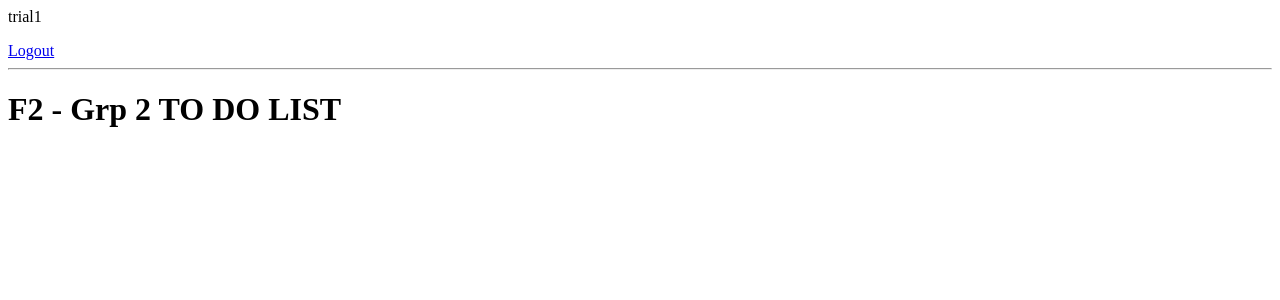
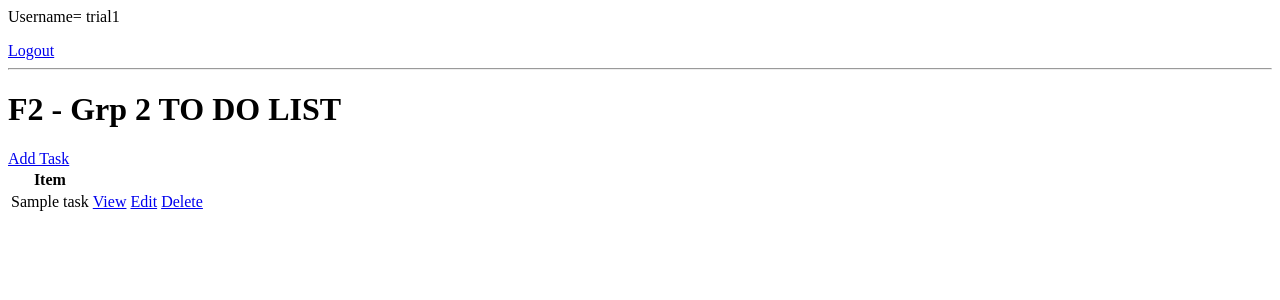
Before and after one commit to proSamik/ToDo_List_Using_Django, a Django app: page / in a window 1280 px wide. Shown: the top 300 px of the page. Run offline with Django 3.2, Linux system fonts and the light colour scheme; a user stored in the database is signed in; tables that the repository leaves empty hold one stand-in row (values such as "Sample post").

Commit message:
Functionality of task page is done

```diff
--- /dev/null
+++ b/base/templates/base/task.html
@@ -0,0 +1 @@
+<h1>Task: {{task}}</h1>
--- a/base/templates/base/task_list.html
+++ b/base/templates/base/task_list.html
@@ -1,7 +1,7 @@
 
 {% if request.user.is_authenticated %}
 
-<p>{{request.user}}</p>
+<p>Username= {{request.user}}</p>
 
 <a href="{% url 'logout' %}">Logout</a>
 
@@ -10,5 +10,29 @@
 
 {% endif %}
 
+
 <hr>
 <h1>F2 - Grp 2 TO DO LIST</h1>
+
+<a href= "{% url 'task-create' %}">Add Task</a>
+
+<table>
+    <tr>
+        <th>Item</th>
+        <th></th>
+        <th></th>
+        <th></th>
+    </tr>
+    {%for task in tasks%}
+    <tr>
+        <td>{{task.title}}</td>
+        <td><a href="{% url 'task' task.id %}">View</a></td>
+
+        <td><a href="{% url 'task-update' task.id %}">Edit</a></td>
+
+        <td><a href="{% url 'task-delete' task.id %}">Delete</a></td>
+    </tr>
+    {% empty %}
+        <h3>No items in list</h3>
+    {% endfor %}
+</table>
--- a/base/urls.py
+++ b/base/urls.py
@@ -1,9 +1,9 @@
 from django.urls import path
-from .views import TaskList, CustomLoginView
+from .views import TaskList, CustomLoginView, TaskDetail, TaskCreate, TaskUpdate, DeleteView
 
 from django.contrib.auth.views import LogoutView
 urlpatterns = [
     path('login/', CustomLoginView.as_view(), name='login'),
     path('logout/', LogoutView.as_view(next_page='login'), name='logout'),
-    path('', TaskList.as_view(), name='tasks'),
+    path('', TaskList.as_view(), name='tasks'), path('task/<int:pk>',TaskDetail.as_view(),name='task'),path('task-create/', TaskCreate.as_view(), name='task-create'),path('task-update/<int:pk>',TaskUpdate.as_view(),name='task-update'),path('task-delete/<int:pk>',DeleteView.as_view(),name='task-delete'),
 ]
--- a/base/views.py
+++ b/base/views.py
@@ -1,11 +1,16 @@
 from django.shortcuts import render
 from django.views.generic.list import ListView
+from django.views.generic.detail import DetailView
+from django.views.generic.edit import CreateView, UpdateView, DeleteView
+
 from .models import Task
 from django.urls import reverse_lazy
 
 from django.contrib.auth.views import LoginView
 
 from django.contrib.auth.mixins import LoginRequiredMixin
+
+
 
 class CustomLoginView(LoginView):
     template_name = 'base/login.html'
@@ -20,3 +25,25 @@ class CustomLoginView(LoginView):
 class TaskList(LoginRequiredMixin, ListView):
     model = Task
     context_object_name = 'tasks'
+
+
+class TaskDetail(DetailView):
+    model = Task
+    context_object_name= 'task'
+    template_name = 'base/task.html'
+
+class TaskCreate(CreateView):
+    model = Task
+    fields = '__all__'
+    success_url = reverse_lazy('tasks')
+
+
+class TaskUpdate(UpdateView):
+    model = Task
+    fields = '__all__'
+    success_url = reverse_lazy('tasks')
+
+class DeleteView(DeleteView):
+    model = Task
+    context_object_name= 'task'
+    success_url = reverse_lazy('tasks')
```
Also changed, not shown: base/templates/base/task_confirm_delete.html (added, +7 -0 lines), base/templates/base/task_form.html (added, +10 -0 lines), db.sqlite3, 3 other files.
